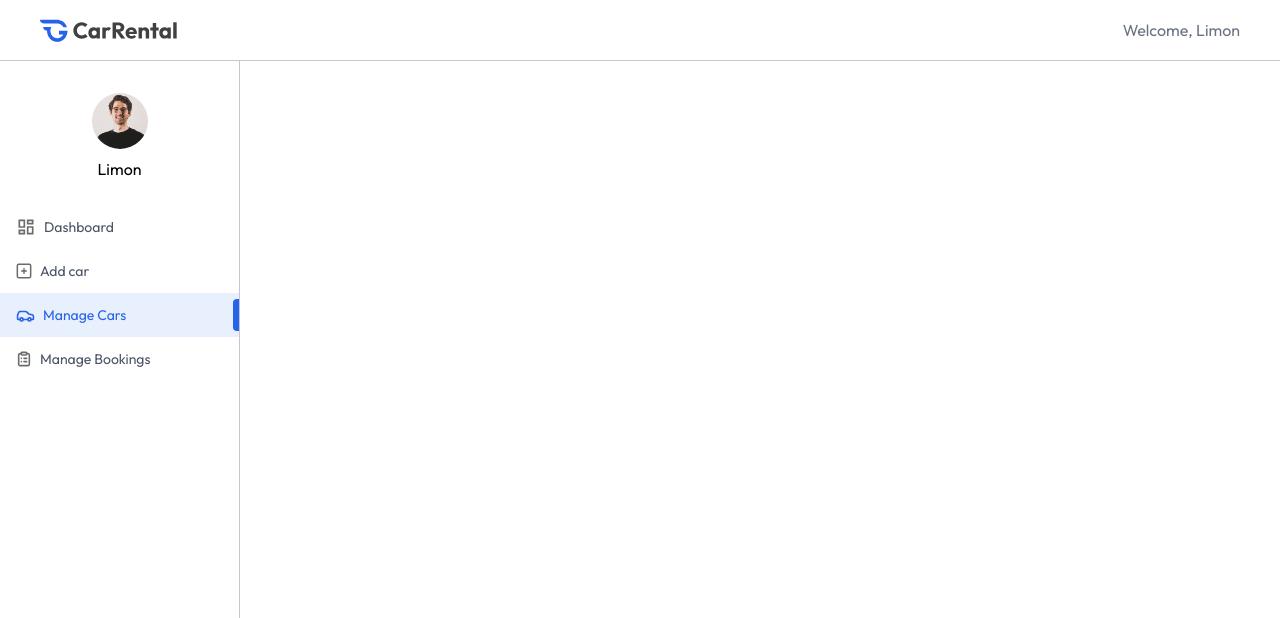
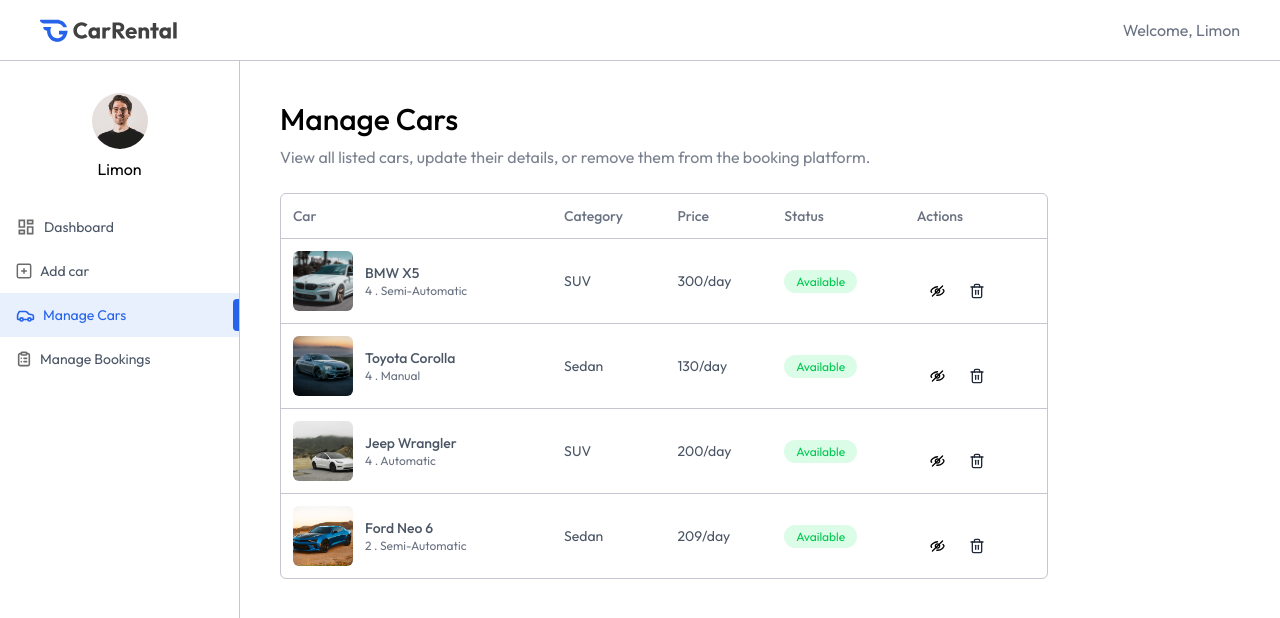
Before and after one commit to limon43633/Car-rental-client, a React app: page /owner/manage-cars in a window 1280 px wide. Shown: the top 618 px of the page. Built offline with nearby package versions, Linux system fonts and the light colour scheme; the HTML template or start-up script is replaced by a standard one.

Commit message:
added manage car page ui

```diff
--- a/src/pages/owner/ManageCars.jsx
+++ b/src/pages/owner/ManageCars.jsx
@@ -1,9 +1,65 @@
-import React from 'react'
+import React, { useEffect, useState } from 'react'
+import { assets, dummyCarData } from '../../assets/assets'
+import Title from '../../components/owner/Title'
 
 const ManageCars = () => {
+
+  const currency = import.meta.env.VITE_CURRENCY
+
+  const [cars, setCars] = useState([])
+
+  const fetchOwnerCars = async () => {
+    setCars(dummyCarData)
+  }
+
+  useEffect(()=>{
+    fetchOwnerCars()
+  },[])
+
   return (
-    <div>
+    <div className='px-4 pt-10 md:px-10 w-full'>
+      <Title title='Manage Cars' subTitle='View all listed cars, update their details, or remove them from the booking platform.' />
+      <div className='max-w-3xl w-full rounded-md overflow-hidden border border-border-color mt-6'>
+        <table className='w-full border-collapse text-left text-sm text-gray-600'>
+          <thead className='text-gray-500'>
+            <tr>
+              <th className='p-3 font-medium'>Car</th>
+              <th className='p-3 font-medium max-md:hidden'>Category</th>
+              <th className='p-3 font-medium'>Price</th>
+              <th className='p-3 font-medium max-md:hidden'>Status</th>
+              <th className='p-3 font-medium'>Actions</th>
+            </tr>
+          </thead>
+          <tbody>
+            {cars.map((car, index)=>(
+              <tr key={index} className='border-t border-border-color'>
+                <td className='p-3 flex items-center gap-3'>
+                  <img src={car.image} className='h-15 w-15 aspect-square rounded-md object-cover' alt="" />
+                  <div className='max-md:hidden'>
+                    <p className='font-medium'>{car.brand} {car.model}</p>
+                    <p className='text-xs text-gray-500'>{car.seating_capacity} . {car.transmission}</p>
+                  </div>
+                </td>
 
+                <td className='p-3 max-md:hidden'>{car.category}</td>
+                <td className='p-3'>{currency}{car.pricePerDay}/day</td>
+
+                <td className='p-3 max-md:hidden'>
+                  <span className={`px-3 py-1 rounded-full text-xs ${car.isAvailable ? 'bg-green-100 text-green-500' : 'bg-red-100 text-red-500'}`}>
+                    {car.isAvailable ? "Available" : "Not Available"}
+                  </span>
+                </td>
+
+                <td className='flex items-center p-3'>
+                  <img src={car.isAvailable ? assets.eye_close_icon : assets.eye_icon} alt="" className='cursor-pointer'/>
+                  <img src={assets.delete_icon} alt="" className='cursor-pointer'/>
+                </td>
+
+              </tr>
+            ))}
+          </tbody>
+        </table>
+      </div>
     </div>
   )
 }
```
